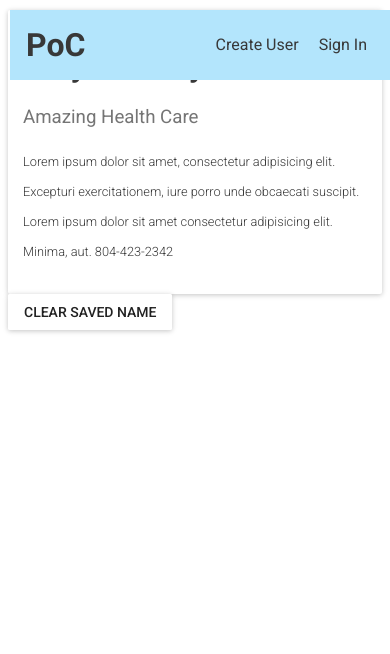
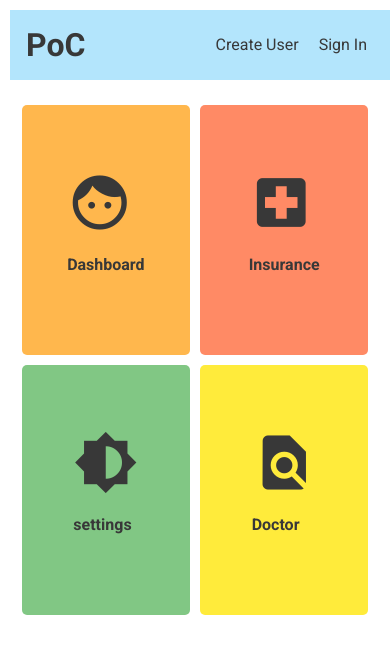
Before and after one commit to trevorkirpaul/webview, a React (Create React App) app: page / in a window 390 px wide. Shown: the top 654 px of the page. Built offline with nearby package versions, Linux system fonts and the light colour scheme.

Commit message:
added mobile first home and insurance selector layouts

```diff
--- a/src/containers/home/index.js
+++ b/src/containers/home/index.js
@@ -1,7 +1,75 @@
 import React, { Component } from 'react';
 import { connect } from 'react-redux';
+import { Link } from 'react-router-dom';
 import TitlePanel from '../../reusable/TitlePanel';
 import RaisedButton from 'material-ui/RaisedButton';
+import styled from 'styled-components';
+import Icon from '../../reusable/Icon';
+
+const MobileWrapper = styled.div`
+  display: flex;
+  flex-wrap: wrap;
+  justify-content: center;
+  align-items: center;
+  margin-top: 100px;
+  width: 100%;
+  height: 100%;
+`;
+const MobileButtonNav = styled.div`
+  margin: 5px;
+  width: 45%;
+  height: 250px;
+  background-color: ${props => (props.color ? props.color : null)};
+  display: flex;
+  flex-direction: column;
+  justify-content: center;
+  align-items: center;
+  align-content: center;
+  font-family: 'Roboto', sans-serif;
+  font-weight: 600;
+  color: #383838;
+  border-radius: 5px;
+`;
+
+const MNavButton = ({ name, color, title, uri }) => (
+  <MobileButtonNav color={color}>
+    <Link style={{ textDecoration: 'none', color: '#383838' }} to={uri}>
+      <Icon color="#383838" icon={name} />
+      <p>{title || name}</p>
+    </Link>
+  </MobileButtonNav>
+);
+
+const navOptions = [
+  {
+    name: 'face',
+    title: 'Dashboard',
+    color: '#FFB74D',
+    key: '001',
+    uri: '/insurance-selector',
+  },
+  {
+    name: 'local_hospital',
+    title: 'Insurance',
+    color: '#FF8A65',
+    key: '002',
+    uri: '/insurance-selector',
+  },
+  {
+    name: 'brightness_medium',
+    title: 'settings',
+    color: '#81C784',
+    key: '003',
+    uri: '/insurance-selector',
+  },
+  {
+    name: 'find_in_page',
+    title: 'Doctor',
+    color: '#FFEB3B',
+    key: '003',
+    uri: '/insurance-selector',
+  },
+];
 class Home extends Component {
   constructor(props) {
     super(props);
@@ -18,6 +86,24 @@ class Home extends Component {
 
   render() {
     const { app } = this.props;
+
+    // ? if from mobile:
+    // ! remove flip for prod, value is flipped for testing
+    if (!app.fromWrapper) {
+      return (
+        <MobileWrapper>
+          {navOptions.map(opt => (
+            <MNavButton
+              key={opt.key}
+              name={opt.name}
+              color={opt.color}
+              title={opt.title}
+              uri={opt.uri}
+            />
+          ))}
+        </MobileWrapper>
+      );
+    }
     return (
       <div style={{ marginTop: app.fromWrapper ? '70px' : '0px' }}>
         <TitlePanel
--- a/src/containers/insuranceSelector/InsuranceSelector.js
+++ b/src/containers/insuranceSelector/InsuranceSelector.js
@@ -8,10 +8,43 @@ import {
   CardTitle,
   CardText,
 } from 'material-ui/Card';
+import Icon from '../../reusable/Icon';
 import FlatButton from 'material-ui/FlatButton';
 import styled from 'styled-components';
 import CircularProgress from 'material-ui/CircularProgress';
 
+// ? INSURANCE OPTIONS
+const insOptions = [
+  { name: 'Gold', price: 350, icon: 'chevron_right', key: '001' },
+  { name: 'Silver', price: 350, icon: 'chevron_right', key: '002' },
+  { name: 'Bronze', price: 350, icon: 'chevron_right', key: '003' },
+];
+
+// ? INSURANCE STYLES / FOR CARDS
+const OptionsWrap = styled.div`
+  display: flex;
+  flex-direction: column;
+  width: 100%;
+  height: 100%;
+  margin-top: 100px;
+`;
+const InsuranceOptionWrap = styled.div`
+  background-color: #c5e1a5;
+  border-radius: 5px;
+  display: flex;
+  justify-content: space-between;
+  margin: 10px;
+  padding: 10px;
+  font-family: 'Roboto', sans-serif;
+  color: #383838;
+  font-weight: 5600;
+  font-size: 16px;
+  align-items: center;
+`;
+const InsuranceOptionInner = styled.div``;
+const InsuranceOptionBoldText = styled.span`
+  font-weight: 600;
+`;
 const Wrapper = styled.div`
   display: flex;
   justify-content: space-around;
@@ -24,6 +57,20 @@ const Wrapper = styled.div`
 const CardWrapper = styled.div`
   margin: 10px;
 `;
+
+const MobileInsurancePanel = ({ name, price, icon }) => (
+  <InsuranceOptionWrap>
+    <InsuranceOptionInner>
+      <p>
+        name: <InsuranceOptionBoldText>{name}</InsuranceOptionBoldText>
+      </p>
+      <p>
+        price: <InsuranceOptionBoldText>${price}</InsuranceOptionBoldText>
+      </p>
+    </InsuranceOptionInner>
+    <Icon color="#383838" icon={icon} size={40} />
+  </InsuranceOptionWrap>
+);
 
 const InsurancePanel = ({
   name = 'test',
@@ -59,7 +106,21 @@ class InsuranceSelector extends Component {
   }
   render() {
     const { store } = this.props;
-
+    //  ! FROM WRAPPER
+    if (!store.app.fromWrapper) {
+      return (
+        <OptionsWrap>
+          {insOptions.map(opt => (
+            <MobileInsurancePanel
+              key={opt.key}
+              name={opt.name}
+              price={opt.price}
+              icon={opt.icon}
+            />
+          ))}
+        </OptionsWrap>
+      );
+    }
     return (
       <div>
         <TitlePanel title="Insurance Selector" />
--- a/src/reusable/Icon.js
+++ b/src/reusable/Icon.js
@@ -11,12 +11,14 @@ import COLORS from '../utils/constants';
 //   height: 100%;
 // `;
 
-const iconStyles = {};
+const iconStyles = {
+  fontSize: 65,
+};
 
-const Icon = ({ color, icon = 'home' }) => (
+const Icon = ({ color, icon = 'home', size }) => (
   <FontIcon
     className="material-icons"
-    style={iconStyles}
+    style={{ fontSize: size || 65 }}
     color={color || COLORS.white}
   >
     {icon}
```
